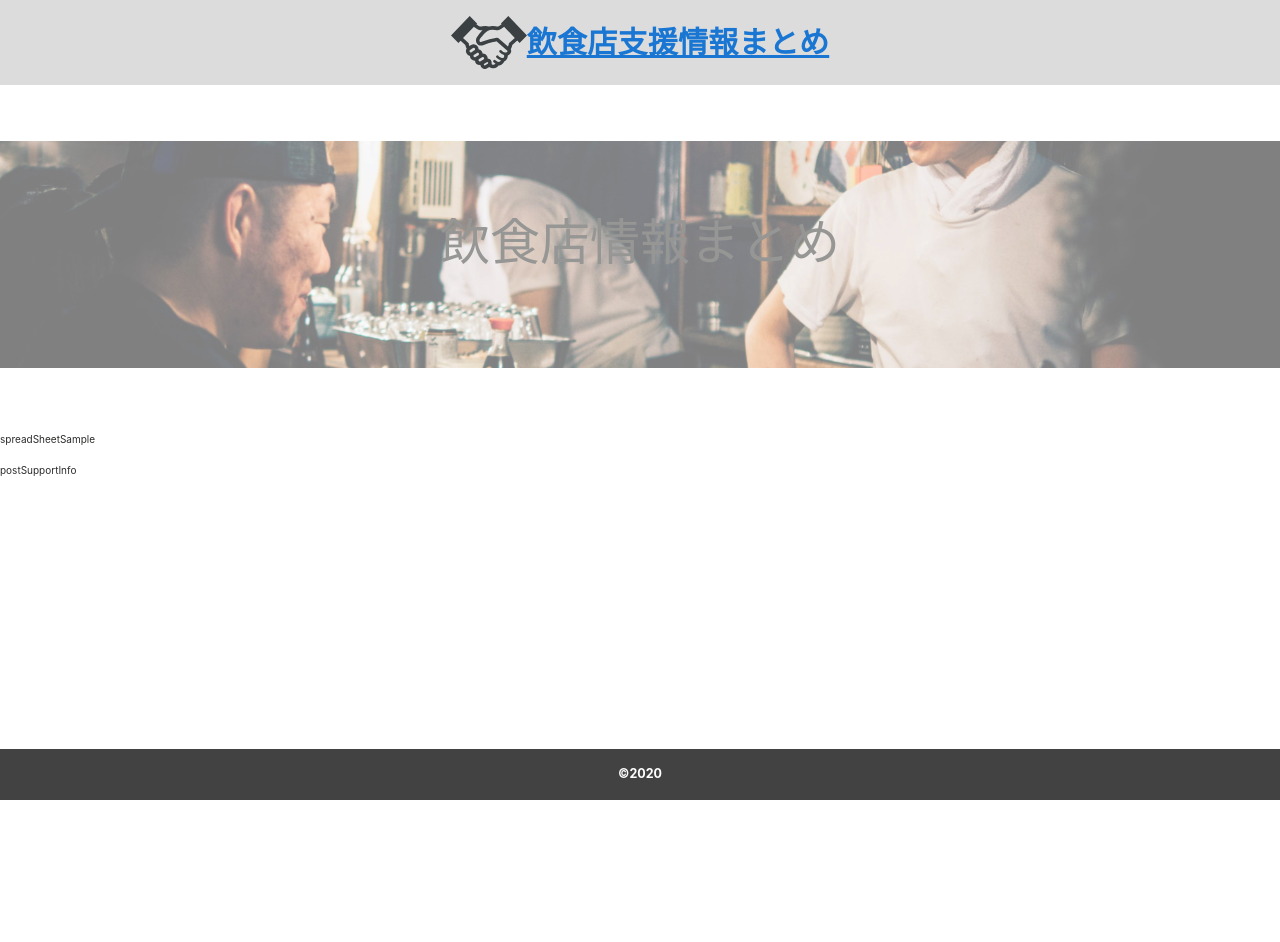
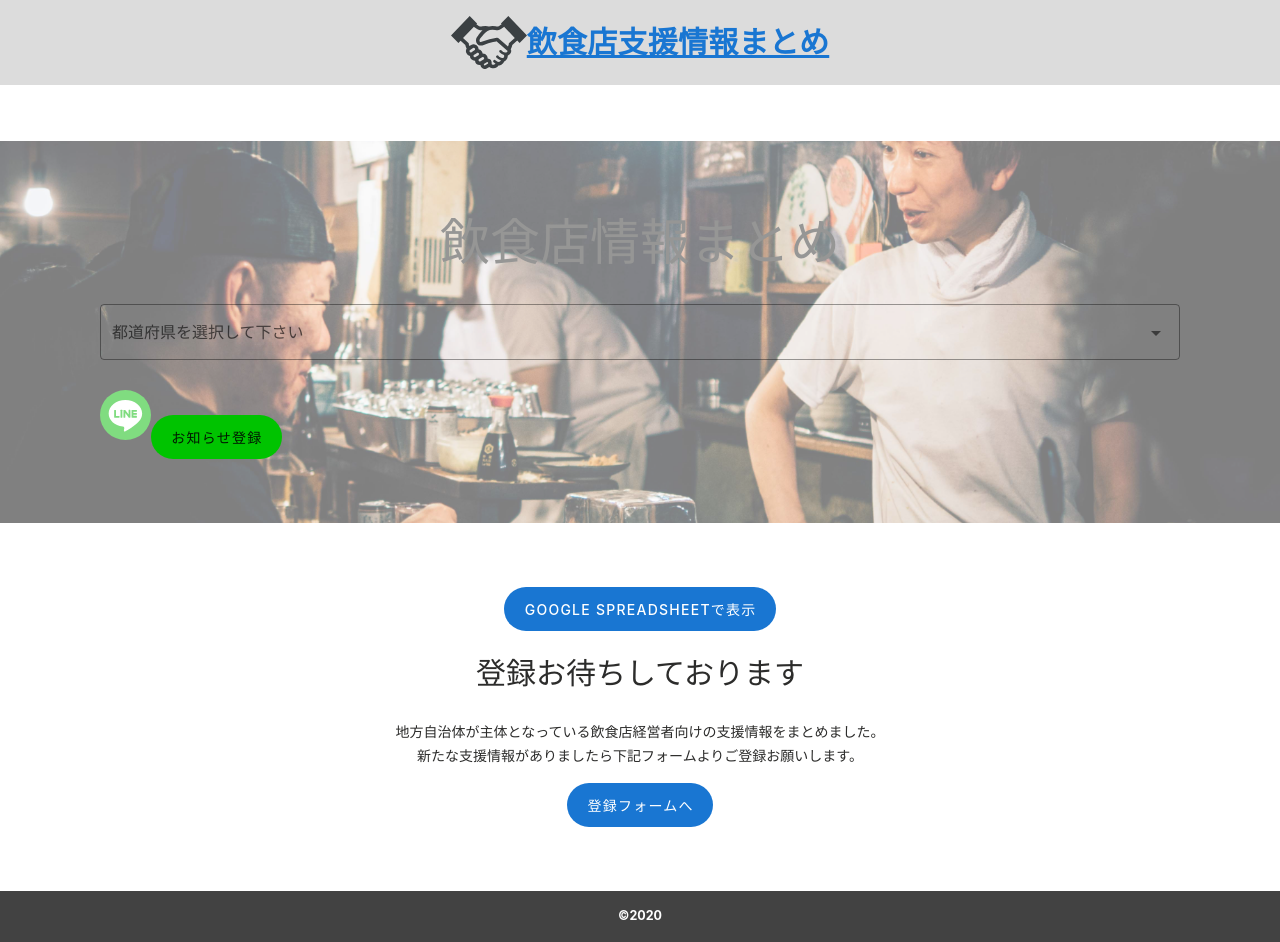
Before and after one commit to TakuKobayashi/HackthecrisisJP2020, a Nuxt app in the folder web/: page / in a window 1280 px wide. Before the commit the page ends 800 px from the top, so only its background shows below. Built offline with nearby package versions, Linux system fonts and the light colour scheme.

Commit message:
top ページ作成

```diff
--- a/web/components/top/postSupportInfo.vue
+++ b/web/components/top/postSupportInfo.vue
@@ -1,5 +1,22 @@
 <template>
-  <p>postSupportInfo</p>
+  <section>
+    <div class="register-inner">
+      <div class="register-bg">
+        <h2>登録お待ちしております</h2>
+        <p class="description">
+          地方自治体が主体となっている飲食店経営者向けの支援情報をまとめました。
+          <br />
+          新たな支援情報がありましたら下記フォームよりご登録お願いします。
+        </p>
+      </div>
+      <br />
+      <nuxt-link to="/register">
+        <v-btn large depressed rounded color="primary" class="btn">
+          登録フォームへ
+        </v-btn>
+      </nuxt-link>
+    </div>
+  </section>
 </template>
 
 <script lang="ts">
@@ -9,4 +26,36 @@ import { Component, Vue } from 'vue-property-decorator';
 export default class PostSupportInfo extends Vue {}
 </script>
 
-<style scoped></style>
+<style scoped>
+section {
+  display: flex;
+  justify-content: center;
+  margin-bottom: 64px;
+}
+p {
+  margin: 0;
+  text-align: center;
+}
+.description {
+  font-size: 1.4em;
+  line-height: 1.5rem;
+}
+h2 {
+  margin-bottom: 24px;
+  font-size: 3em;
+  text-align: center;
+  font-weight: 300;
+  color: var(--v-primary-base);
+}
+.register-inner {
+  width: 1140px;
+  margin: 0 auto;
+  padding: 0 30px;
+}
+.btn {
+  margin: 0 auto;
+  align-self: center;
+  display: flex;
+  justify-content: center;
+}
+</style>
--- a/web/components/top/spreadSheetSample.vue
+++ b/web/components/top/spreadSheetSample.vue
@@ -1,11 +1,22 @@
 <template>
-  <p>spreadSheetSample</p>
+  <section>
+    <nuxt-link to="/">
+      <v-btn large depressed rounded color="primary" class="back-btn">
+        Google Spreadsheetで表示
+      </v-btn>
+    </nuxt-link>
+  </section>
 </template>
-
 <script lang="ts">
 import { Component, Vue } from 'vue-property-decorator';
 
 @Component({})
 export default class spreadSheetSample extends Vue {}
 </script>
-<style scoped></style>
+<style scoped>
+section {
+  display: flex;
+  justify-content: center;
+  margin-bottom: 20px;
+}
+</style>
--- a/web/components/top/topContent.vue
+++ b/web/components/top/topContent.vue
@@ -2,6 +2,13 @@
   <section class="top-content">
     <div class="top-content-inner">
       <h2>飲食店情報まとめ</h2>
+      <v-select :items="items" outlined label="都道府県を選択して下さい" />
+      <img src="@/assets/images/icons/line.svg" alt="logo" />
+      <nuxt-link to="/">
+        <v-btn large depressed rounded color="#00c300" class="back-btn">
+          お知らせ登録
+        </v-btn>
+      </nuxt-link>
     </div>
   </section>
 </template>
@@ -10,7 +17,10 @@
 import { Component, Vue } from 'vue-property-decorator';
 
 @Component({})
-export default class TopContent extends Vue {}
+export default class TopContent extends Vue {
+  items: string[] = ['Foo', 'Bar', 'Fizz', 'Buzz'];
+  model: string = 'Foo';
+}
 </script>
 
 <style scoped>
```
Also changed, not shown: web/assets/images/icons/line.svg.
